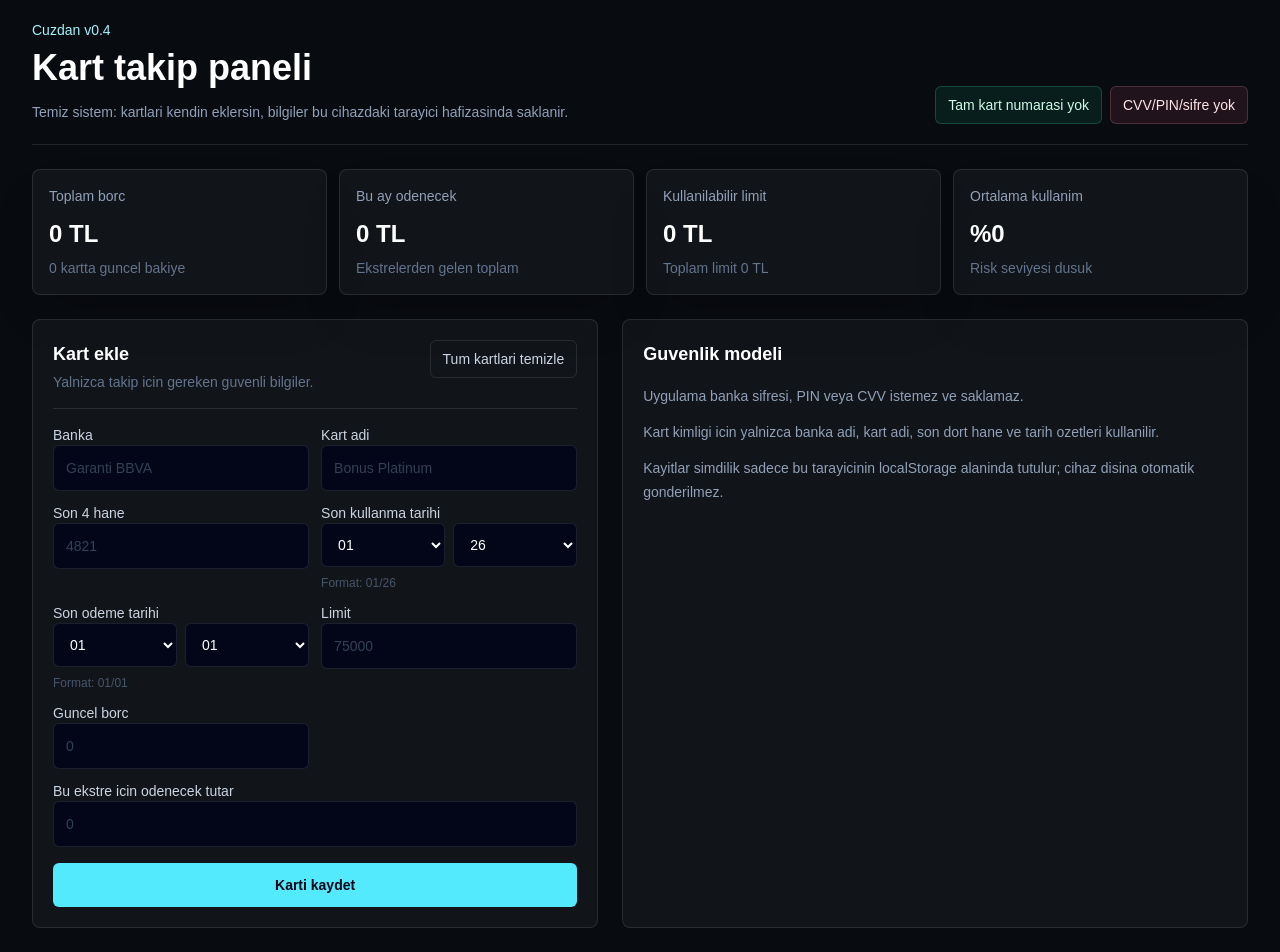
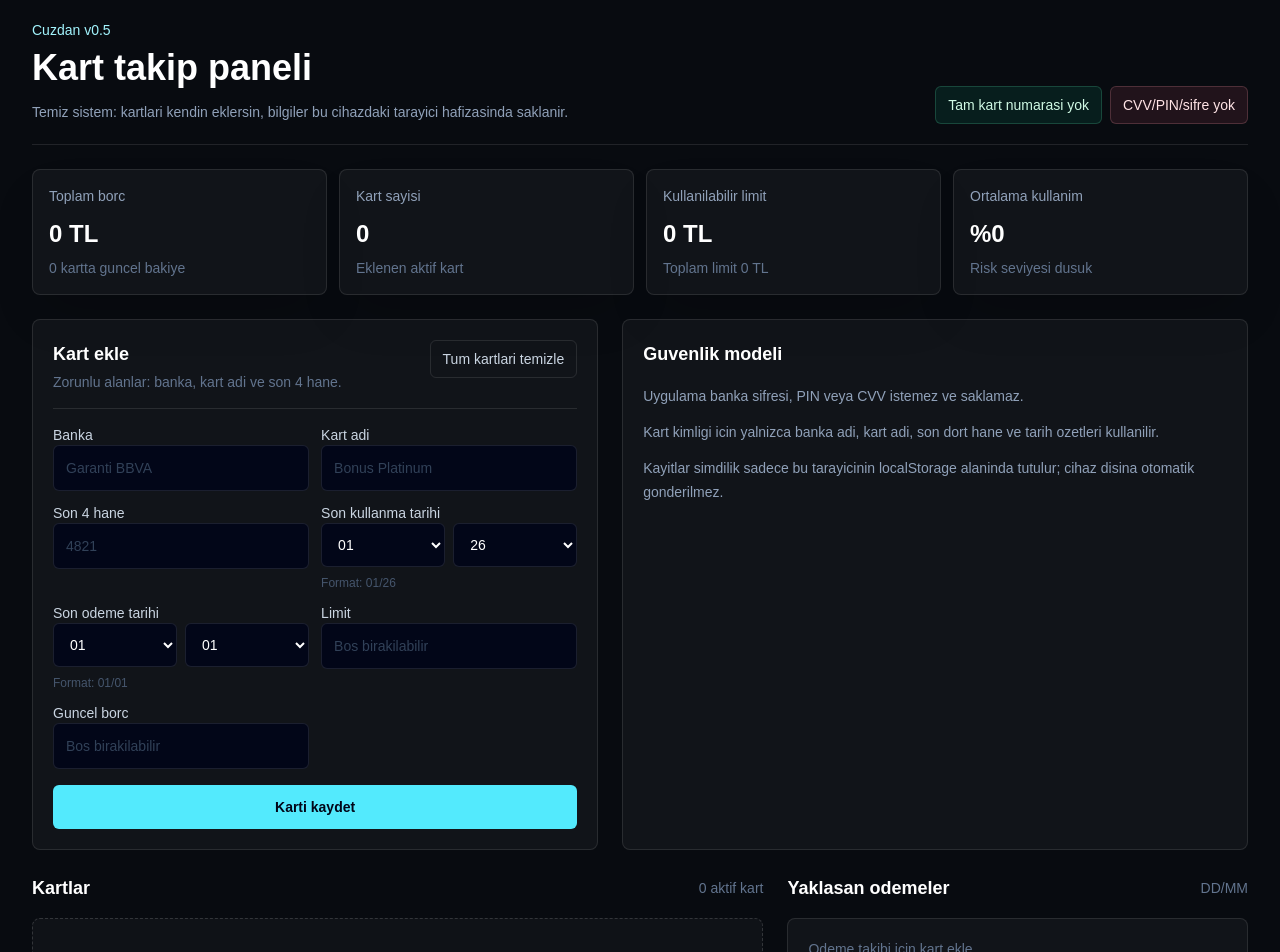
Before and after one commit to muratmemil/kartv1, a Next.js app: page / in a window 1280 px wide. Shown: the top 952 px of the page. Built offline with nearby package versions, Linux system fonts and the light colour scheme.

Commit message:
Simplify card entry form

```diff
--- a/app/page.tsx
+++ b/app/page.tsx
@@ -12,7 +12,6 @@ type Card = {
   debt: number;
   limit: number;
   dueDate: string;
-  dueAmount: number;
 };
 
 type CardForm = {
@@ -25,18 +24,16 @@ type CardForm = {
   dueMonth: string;
   debt: string;
   limit: string;
-  dueAmount: string;
 };
 
 type Payment = {
   id: string;
   card: string;
   date: string;
-  amount: number;
   status: "Yaklasiyor" | "Planlandi";
 };
 
-const storageKey = "kart-takip:v0.4:cards";
+const storageKey = "kart-takip:v0.5:cards";
 
 const colorOptions = [
   "from-emerald-500 to-cyan-500",
@@ -59,7 +56,6 @@ const emptyForm: CardForm = {
   dueMonth: "01",
   debt: "",
   limit: "",
-  dueAmount: "",
 };
 
 const statusStyles: Record<Payment["status"], string> = {
@@ -93,7 +89,6 @@ function makePayments(cards: Card[]): Payment[] {
     id: card.id,
     card: card.name,
     date: card.dueDate,
-    amount: card.dueAmount,
     status: index === 0 ? "Yaklasiyor" : "Planlandi",
   }));
 }
@@ -113,7 +108,6 @@ function safeCardFromUnknown(card: Partial<Card>, index: number) {
     debt: Number(card.debt) || 0,
     limit: Number(card.limit) || 0,
     dueDate,
-    dueAmount: Number(card.dueAmount) || 0,
   };
 }
 
@@ -127,7 +121,7 @@ function readStoredCards() {
     const parsed = JSON.parse(storedCards) as Partial<Card>[];
     return parsed
       .map(safeCardFromUnknown)
-      .filter((card) => card.bank && card.name && card.last4.length === 4 && card.limit > 0);
+      .filter((card) => card.bank && card.name && card.last4.length === 4);
   } catch {
     return [];
   }
@@ -155,16 +149,15 @@ export default function Home() {
   const totals = useMemo(() => {
     const totalDebt = cards.reduce((sum, card) => sum + card.debt, 0);
     const totalLimit = cards.reduce((sum, card) => sum + card.limit, 0);
-    const totalDue = cards.reduce((sum, card) => sum + card.dueAmount, 0);
     const availableLimit = Math.max(0, totalLimit - totalDebt);
     const utilization = totalLimit > 0 ? Math.round((totalDebt / totalLimit) * 100) : 0;
 
-    return { totalDebt, totalLimit, totalDue, availableLimit, utilization };
+    return { totalDebt, totalLimit, availableLimit, utilization };
   }, [cards]);
 
   const summary = [
     { label: "Toplam borc", value: formatCurrency(totals.totalDebt), note: `${cards.length} kartta guncel bakiye` },
-    { label: "Bu ay odenecek", value: formatCurrency(totals.totalDue), note: "Ekstrelerden gelen toplam" },
+    { label: "Kart sayisi", value: String(cards.length), note: "Eklenen aktif kart" },
     { label: "Kullanilabilir limit", value: formatCurrency(totals.availableLimit), note: `Toplam limit ${formatCurrency(totals.totalLimit)}` },
     { label: "Ortalama kullanim", value: `%${totals.utilization}`, note: totals.utilization < 50 ? "Risk seviyesi dusuk" : "Kontrol gerekli" },
   ];
@@ -187,7 +180,6 @@ export default function Home() {
     const dueDate = `${form.dueDay}/${form.dueMonth}`;
     const debt = parseMoney(form.debt);
     const limit = parseMoney(form.limit);
-    const dueAmount = parseMoney(form.dueAmount);
 
     if (!bank) {
       setFormError("Banka adi gerekli.");
@@ -204,11 +196,6 @@ export default function Home() {
       return;
     }
 
-    if (limit <= 0) {
-      setFormError("Limit 0'dan buyuk olmali.");
-      return;
-    }
-
     const nextCard: Card = {
       id: `${last4}-${Date.now()}`,
       bank,
@@ -219,7 +206,6 @@ export default function Home() {
       debt,
       limit,
       dueDate,
-      dueAmount,
     };
 
     setCards((current) => [nextCard, ...current]);
@@ -243,7 +229,7 @@ export default function Home() {
       <div className="mx-auto flex w-full max-w-7xl flex-col gap-6 px-4 py-5 sm:px-6 lg:px-8">
         <header className="flex flex-col gap-4 border-b border-white/10 pb-5 md:flex-row md:items-end md:justify-between">
           <div>
-            <p className="text-sm font-medium text-cyan-200">Cuzdan v0.4</p>
+            <p className="text-sm font-medium text-cyan-200">Cuzdan v0.5</p>
             <h1 className="mt-2 text-3xl font-semibold tracking-normal text-white sm:text-4xl">
               Kart takip paneli
             </h1>
@@ -276,7 +262,7 @@ export default function Home() {
             <div className="flex flex-col gap-2 border-b border-white/10 pb-4 sm:flex-row sm:items-start sm:justify-between">
               <div>
                 <h2 className="text-lg font-semibold text-white">Kart ekle</h2>
-                <p className="mt-1 text-sm text-slate-500">Yalnizca takip icin gereken guvenli bilgiler.</p>
+                <p className="mt-1 text-sm text-slate-500">Zorunlu alanlar: banka, kart adi ve son 4 hane.</p>
               </div>
               <button type="button" onClick={clearCards} className="rounded-md border border-white/10 px-3 py-2 text-sm text-slate-300 transition hover:bg-white/10">
                 Tum kartlari temizle
@@ -322,15 +308,11 @@ export default function Home() {
               </div>
               <label className="space-y-2 text-sm text-slate-300">
                 <span>Limit</span>
-                <input value={form.limit} onChange={(event) => updateForm("limit", event.target.value)} inputMode="decimal" placeholder="75000" className="w-full rounded-md border border-white/10 bg-slate-950 px-3 py-3 text-white outline-none transition placeholder:text-slate-700 focus:border-cyan-300/60" />
+                <input value={form.limit} onChange={(event) => updateForm("limit", event.target.value)} inputMode="decimal" placeholder="Bos birakilabilir" className="w-full rounded-md border border-white/10 bg-slate-950 px-3 py-3 text-white outline-none transition placeholder:text-slate-700 focus:border-cyan-300/60" />
               </label>
               <label className="space-y-2 text-sm text-slate-300">
                 <span>Guncel borc</span>
-                <input value={form.debt} onChange={(event) => updateForm("debt", event.target.value)} inputMode="decimal" placeholder="0" className="w-full rounded-md border border-white/10 bg-slate-950 px-3 py-3 text-white outline-none transition placeholder:text-slate-700 focus:border-cyan-300/60" />
-              </label>
-              <label className="space-y-2 text-sm text-slate-300 sm:col-span-2">
-                <span>Bu ekstre icin odenecek tutar</span>
-                <input value={form.dueAmount} onChange={(event) => updateForm("dueAmount", event.target.value)} inputMode="decimal" placeholder="0" className="w-full rounded-md border border-white/10 bg-slate-950 px-3 py-3 text-white outline-none transition placeholder:text-slate-700 focus:border-cyan-300/60" />
+                <input value={form.debt} onChange={(event) => updateForm("debt", event.target.value)} inputMode="decimal" placeholder="Bos birakilabilir" className="w-full rounded-md border border-white/10 bg-slate-950 px-3 py-3 text-white outline-none transition placeholder:text-slate-700 focus:border-cyan-300/60" />
               </label>
             </div>
 
@@ -397,15 +379,9 @@ export default function Home() {
                             <div className="h-2 rounded-full bg-cyan-300" style={{ width: `${utilization}%` }} />
                           </div>
                         </div>
-                        <div className="flex items-center justify-between gap-3 rounded-md bg-white/[0.04] p-3">
-                          <div>
-                            <p className="text-xs text-slate-500">Bu ekstre icin</p>
-                            <p className="mt-1 text-sm font-semibold text-white">{formatCurrency(card.dueAmount)}</p>
-                          </div>
-                          <button type="button" onClick={() => removeCard(card.id)} className="rounded-md border border-rose-300/20 px-3 py-2 text-sm text-rose-100 transition hover:bg-rose-400/10">
-                            Sil
-                          </button>
-                        </div>
+                        <button type="button" onClick={() => removeCard(card.id)} className="w-full rounded-md border border-rose-300/20 px-3 py-2 text-sm text-rose-100 transition hover:bg-rose-400/10">
+                          Sil
+                        </button>
                       </div>
                     </article>
                   );
@@ -430,12 +406,9 @@ export default function Home() {
                     <p className="font-medium text-white">{payment.card}</p>
                     <p className="mt-1 text-sm text-slate-500">Son odeme: {payment.date}</p>
                   </div>
-                  <div className="text-right">
-                    <p className="font-semibold text-white">{formatCurrency(payment.amount)}</p>
-                    <span className={`mt-2 inline-flex rounded-md px-2 py-1 text-xs font-medium ring-1 ${statusStyles[payment.status]}`}>
-                      {payment.status}
-                    </span>
-                  </div>
+                  <span className={`inline-flex rounded-md px-2 py-1 text-xs font-medium ring-1 ${statusStyles[payment.status]}`}>
+                    {payment.status}
+                  </span>
                 </div>
               )) : (
                 <div className="p-5 text-sm text-slate-500">Odeme takibi icin kart ekle.</div>
```
